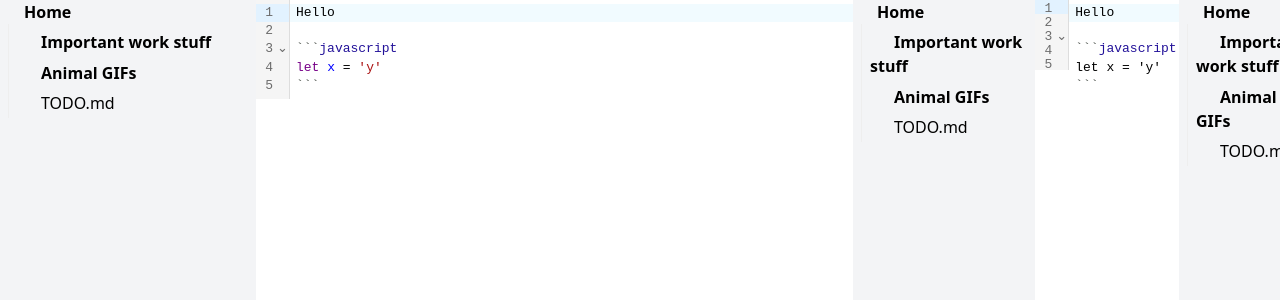
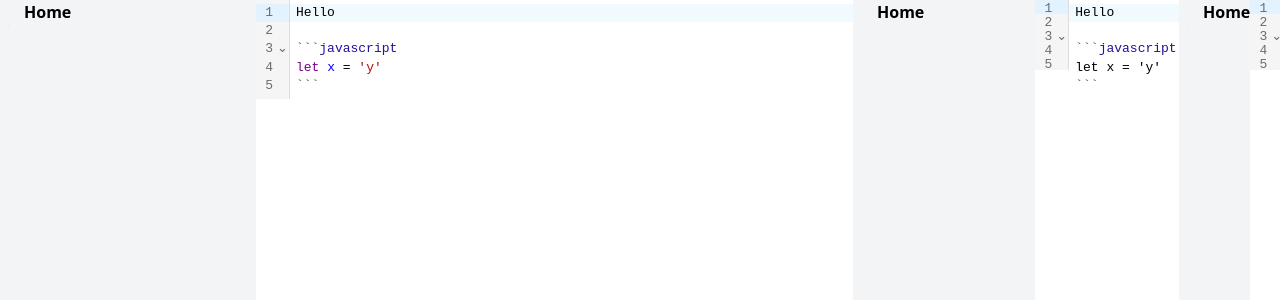
Before and after one commit to ldover/knowledge-ide, a Svelte app in the folder notebase-ide/: page / in a window 1280 px wide. Shown: the top 300 px of the page. Built offline with nearby package versions, Linux system fonts and the light colour scheme.

Commit message:
Fetch filesystem in right format and display it

```diff
--- a/notebase-ide/src/FileTree.svelte
+++ b/notebase-ide/src/FileTree.svelte
@@ -2,41 +2,11 @@
   import Folder from './Folder.svelte';
   import {onMount} from "svelte";
 
-  let root = [
-    {
-      name: 'Important work stuff',
-      files: [
-        { name: 'quarterly-results.xlsx' }
-      ]
-    },
-    {
-      name: 'Animal GIFs',
-      files: [
-        {
-          name: 'Dogs',
-          files: [
-            { name: 'treadmill.gif' },
-            { name: 'rope-jumping.gif' }
-          ]
-        },
-        {
-          name: 'Goats',
-          files: [
-            { name: 'parkour.gif' },
-            { name: 'rampage.gif' }
-          ]
-        },
-        { name: 'cat-roomba.gif' },
-        { name: 'duck-shuffle.gif' },
-        { name: 'monkey-on-a-pig.gif' }
-      ]
-    },
-    { name: 'TODO.md' }
-  ];
+  let root = [];
 
   onMount(async () => {
     try {
-        const data = fetch('http://localhost:8080')
+        const dir = await fetch('http://localhost:8080')
           .then(async (response) => {
             if (!response.ok) {
               let responseJson = await response.json();
@@ -46,7 +16,8 @@
           })
           .then((res) => res.json());
 
-        console.log('fileTree.svelte', data);
+        console.log('fileTree.svelte', dir);
+        root = [dir]
     } catch (err) {
       console.error(err);
     }
```
Also changed, not shown: notebase-ide/server.js (+15 -11 lines).
